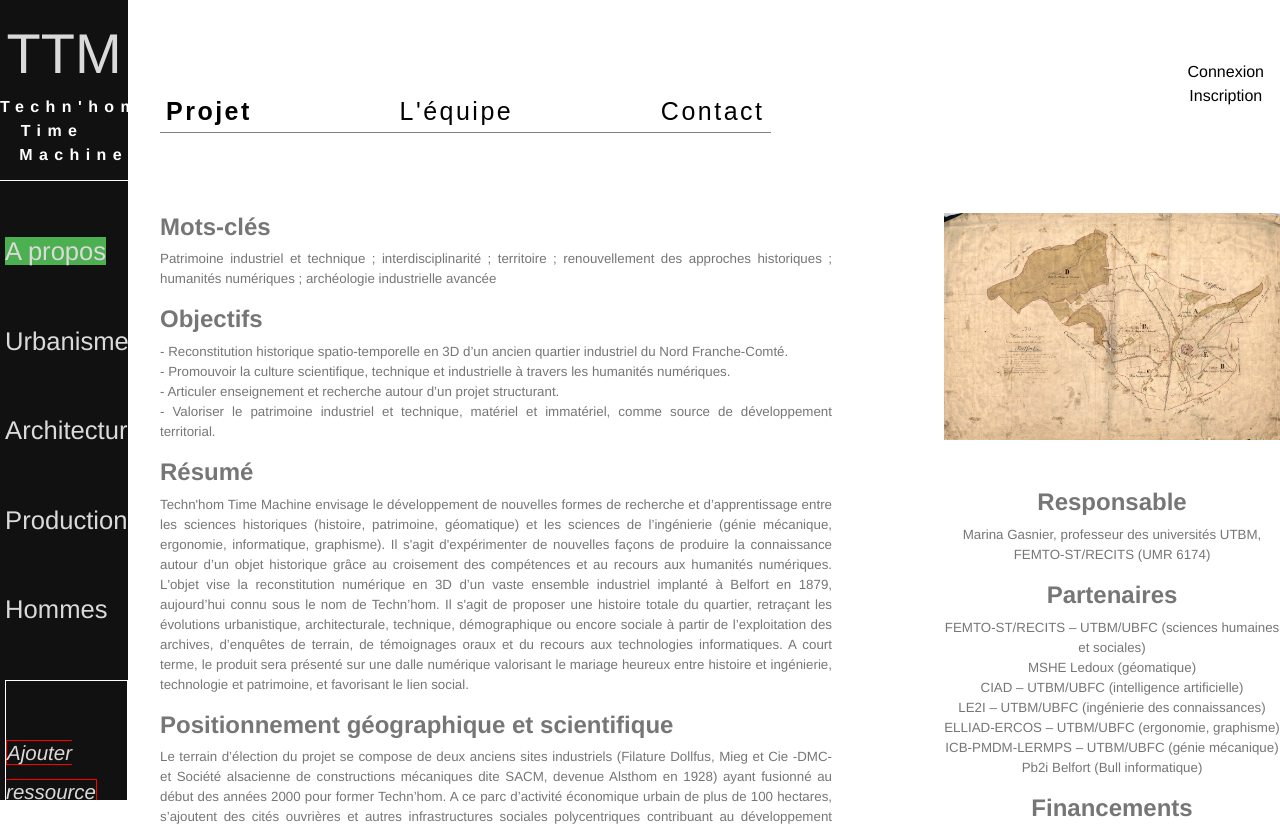
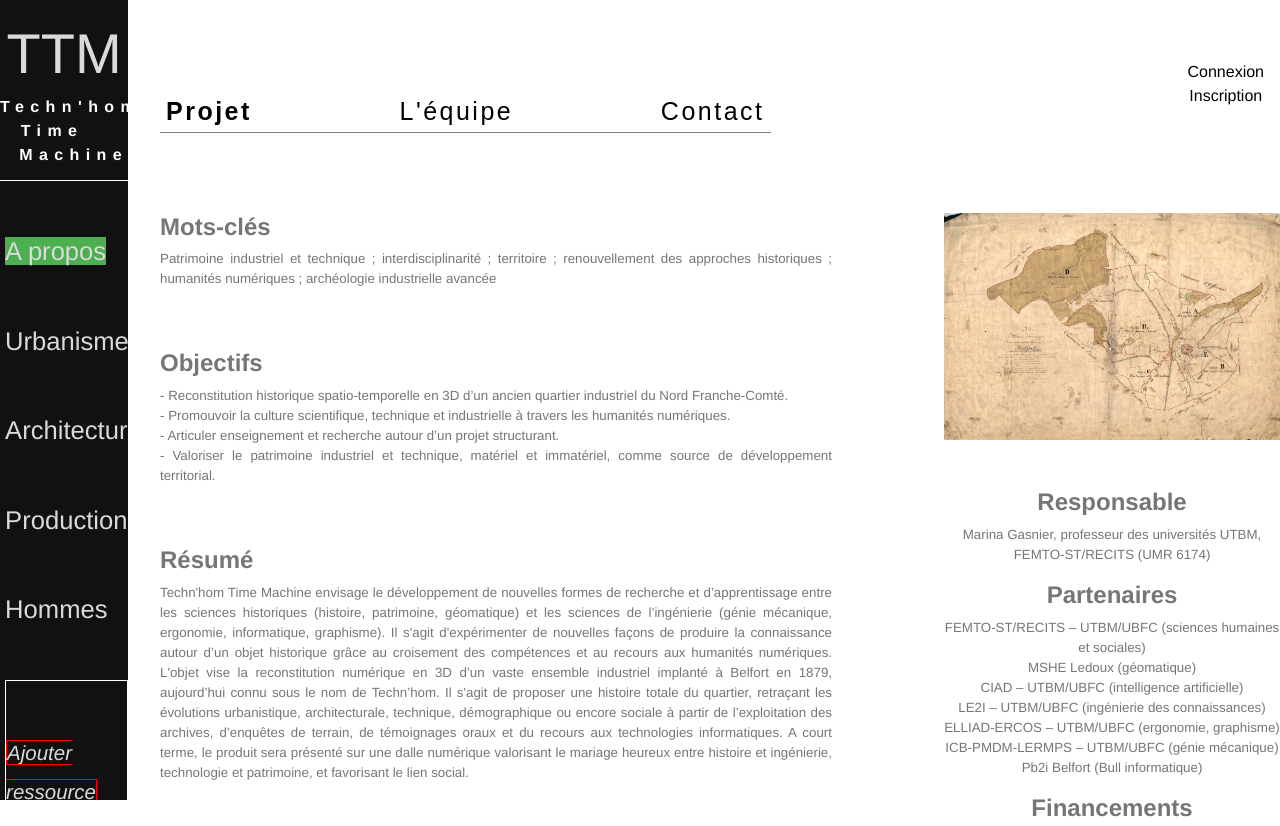
Before and after one commit to Hendercraft/TTM-front, a Vue app: page /A-Propos in a window 1280 px wide. Shown: the top 826 px of the page. Built offline with nearby package versions, Linux system fonts and the light colour scheme.

Commit message:
Change some spaces on the 'project' page

```diff
--- a/src/components/Side-Bar/Propos/Propos.css
+++ b/src/components/Side-Bar/Propos/Propos.css
@@ -30,6 +30,14 @@
     margin-bottom: 3em;
     /* height: 10%; */
     width: 100%;
+  }
+
+  .main-project h1{
+    margin-top: 2.5em;
+  }
+
+  #top{
+      margin-top: 0em;
   }
 
   h1{
--- a/src/components/Side-Bar/Propos/Propos.html
+++ b/src/components/Side-Bar/Propos/Propos.html
@@ -15,7 +15,7 @@
 
   <div class="project" v-if="project">
     <div class="main-project">
-      <h1>Mots-clés</h1>
+      <h1 id="top">Mots-clés</h1>
       <p>Patrimoine industriel et technique ;
         interdisciplinarité ; territoire ;
         renouvellement des approches historiques ;
```
